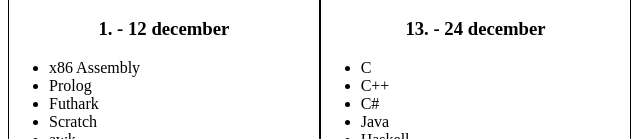
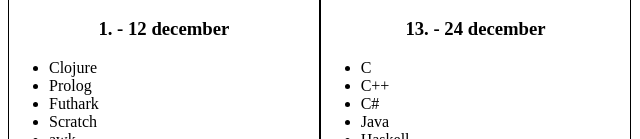
Before and after one commit to Nereuzz/Nereuzz.github.io, a plain HTML site: page index.html in a window 1280 px wide. Shown: the part 813-952 px from the top of the page, 0-640 px from the left. Drawn offline with nearby package versions, Linux system fonts and the light colour scheme.

Commit message:
Forslag: Clojure i stedet for X86 Assembly
Clojure er en lækker lisp dialekt på JVM og dermed en del nemmere at installere og få op at køre end et X86 dev miljø.

```diff
--- a/index.html
+++ b/index.html
@@ -96,7 +96,7 @@ SOFTWARE.
 	<div class="language-list">
 	  <h3 style="text-align:center;">1. - 12 december</h3>
 	  <ul>
-	    <li>x86 Assembly</li>
+	    <li>Clojure</li>
 	    <li>Prolog</li>
 	    <li>Futhark</li>
 	    <li>Scratch</li>
```
